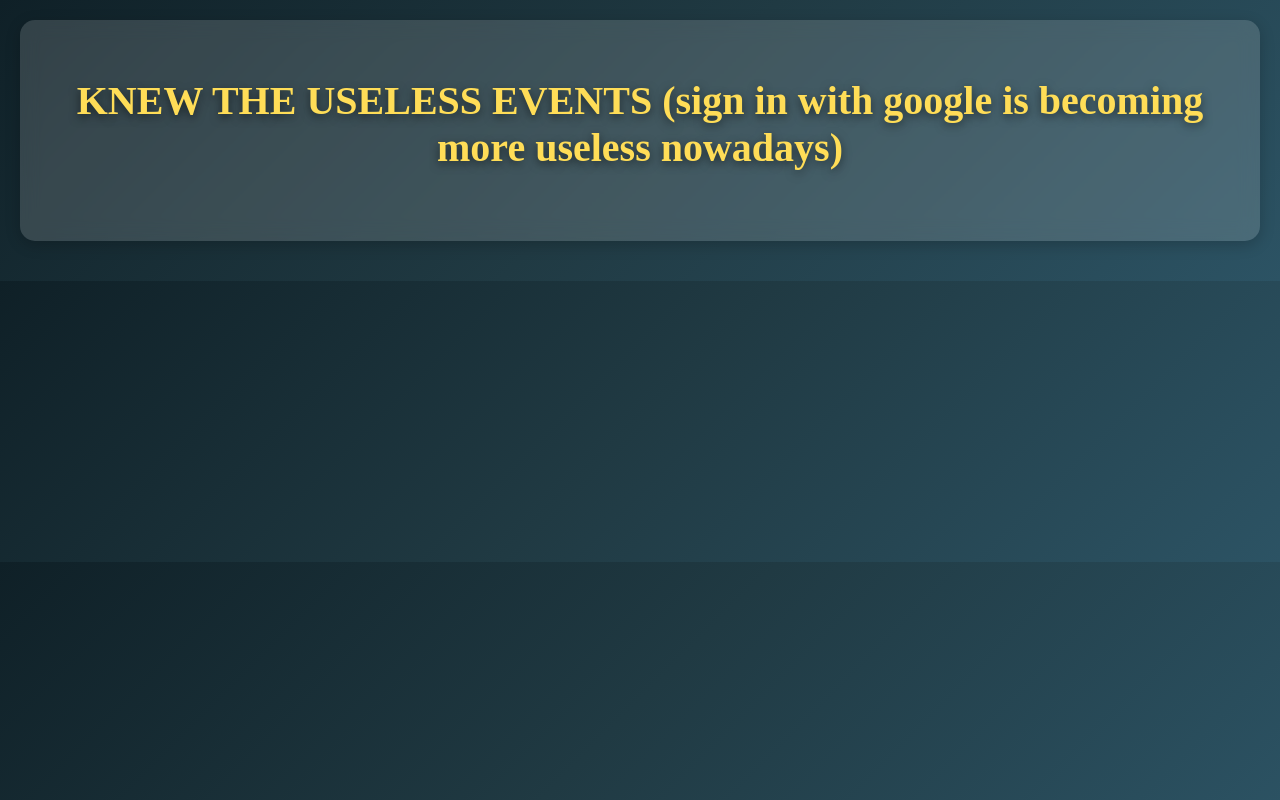
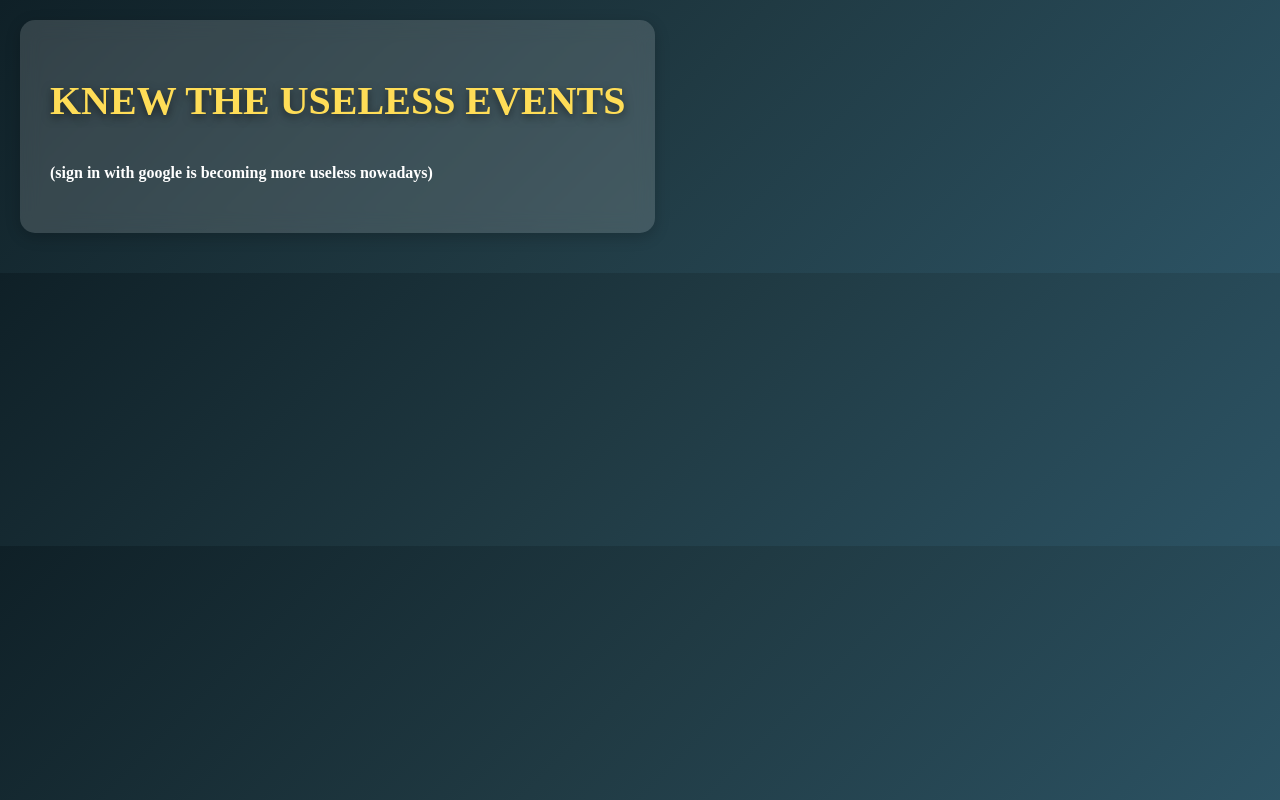
Before and after one commit to praveenjashlyn/useless, a plain HTML site: page index.html in a window 1280 px wide. Drawn offline with nearby package versions, Linux system fonts and the light colour scheme; no server answers; a web font is replaced by a local one.

Commit message:
Update index.html

```diff
--- a/index.html
+++ b/index.html
@@ -17,8 +17,8 @@
     <!-- Google Sign-In Button -->
 
     <div id="login-section">
-        <h1>KNEW THE USELESS EVENTS (sign in with google is becoming more useless nowadays)</h1>
-
+        <h1>KNEW THE USELESS EVENTS </h1>
+        <h4>(sign in with google is becoming more useless nowadays)</h4>
         <div id="g_id_onload" data-client_id="714184708149-oriv94t097ji4r3sf08ir2a308nedkqt.apps.googleusercontent.com"
             data-context="signin" data-ux_mode="popup" data-callback="handleCredentialResponse"
             data-auto_prompt="false">
```
